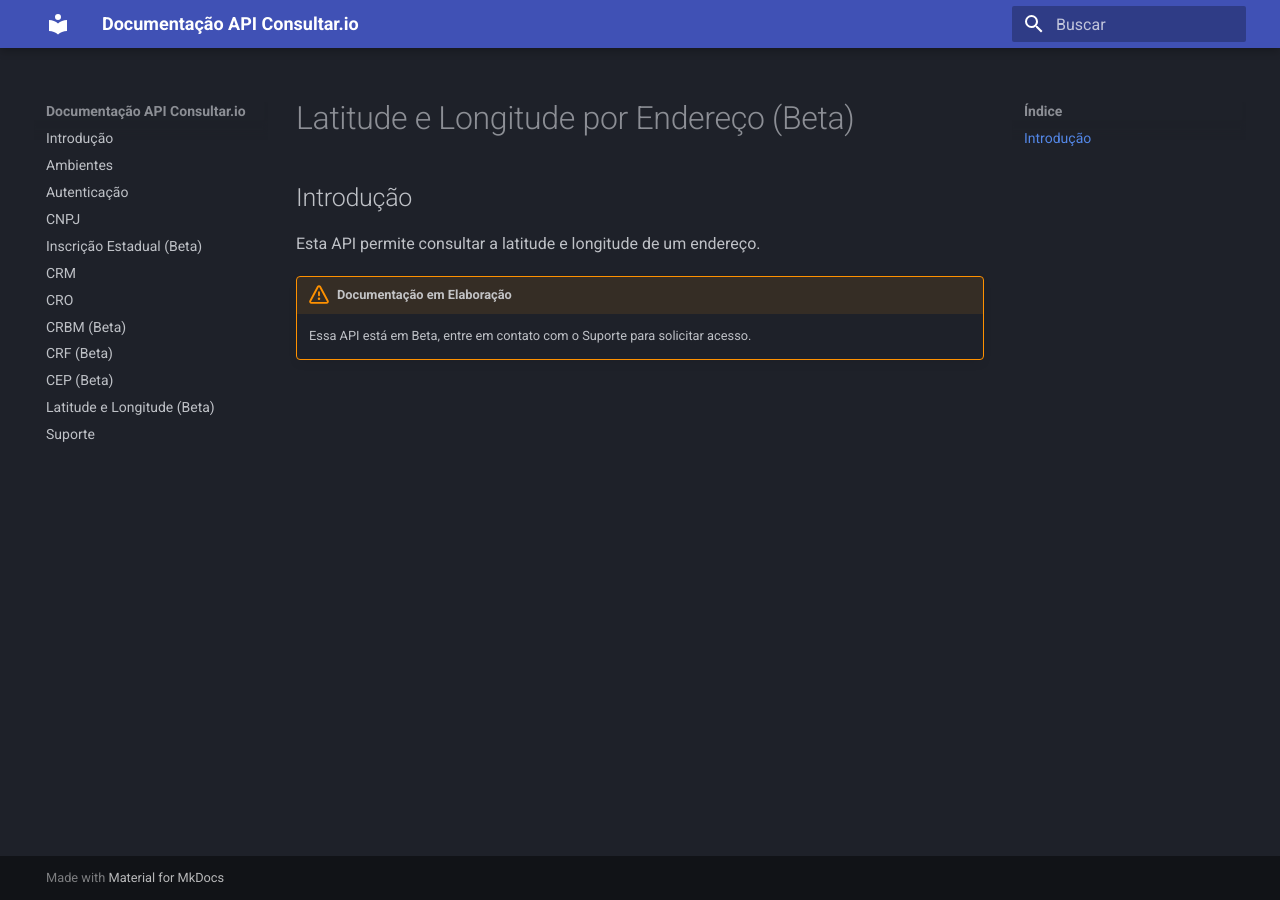
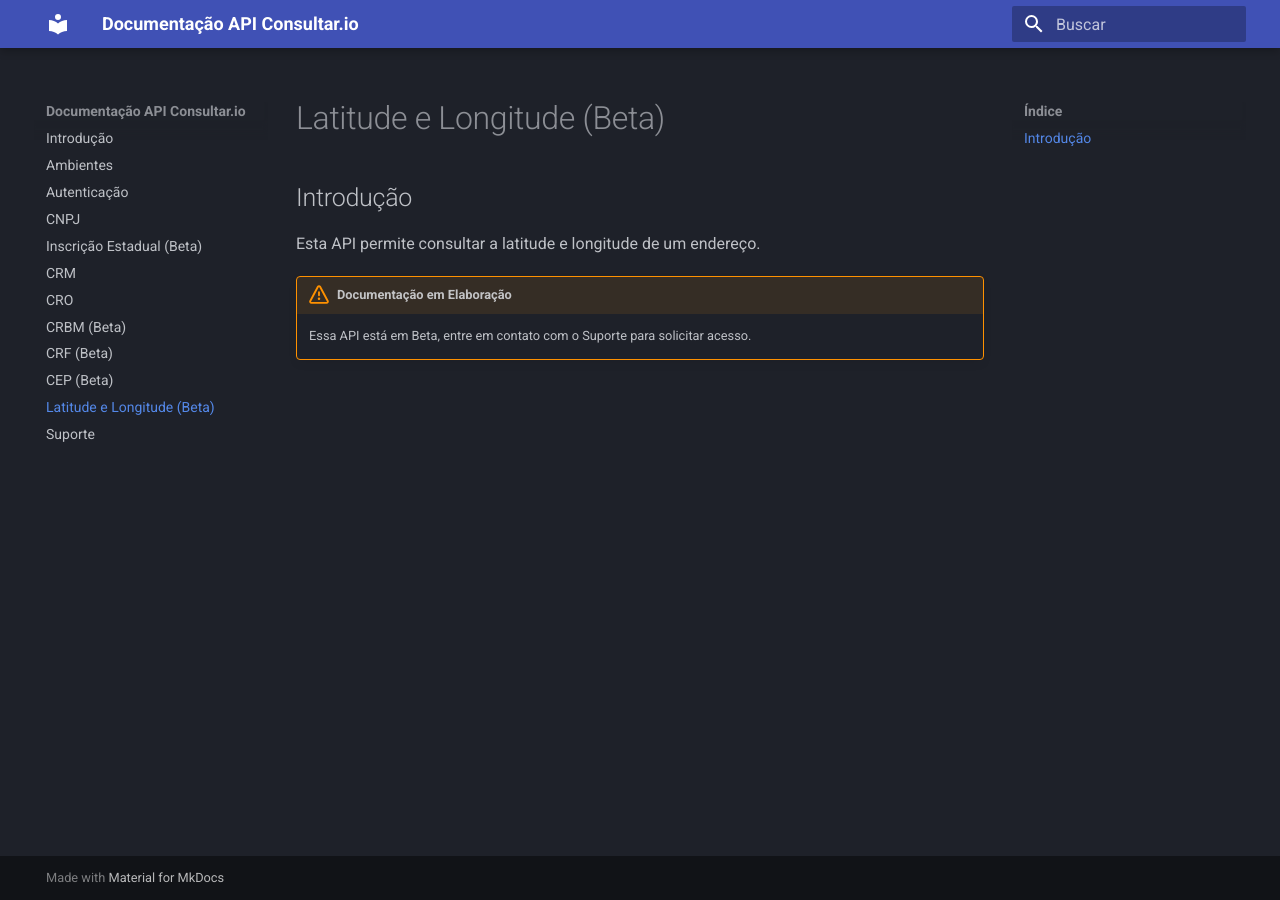
Before and after one commit to consultar-io/doc, an MkDocs documentation site: the page built from docs/latitude-longitude.md, in a window 1280 px wide. Built offline with MkDocs 1.6.1 and Material for MkDocs 9.7.7, drawn with Linux system fonts in a browser that asks for light colours.

Commit message:
Update CEP documentation title and add new Latitude and Longitude API documentation
- Changed the title of the "CEP" documentation for improved clarity.
- Introduced new documentation for the "Latitude e Longitude" API, including a warning about its Beta status and instructions for accessing the API.

```diff
--- a/docs/latitude-longitude copy.md
+++ b/docs/latitude-longitude.md
@@ -1,4 +1,4 @@
-# Latitude e Longitude por Endereço (Beta)
+# Latitude e Longitude (Beta)
 
 ## Introdução
 
```
Also changed, not shown: docs/cep.md (+1 -1 lines).
